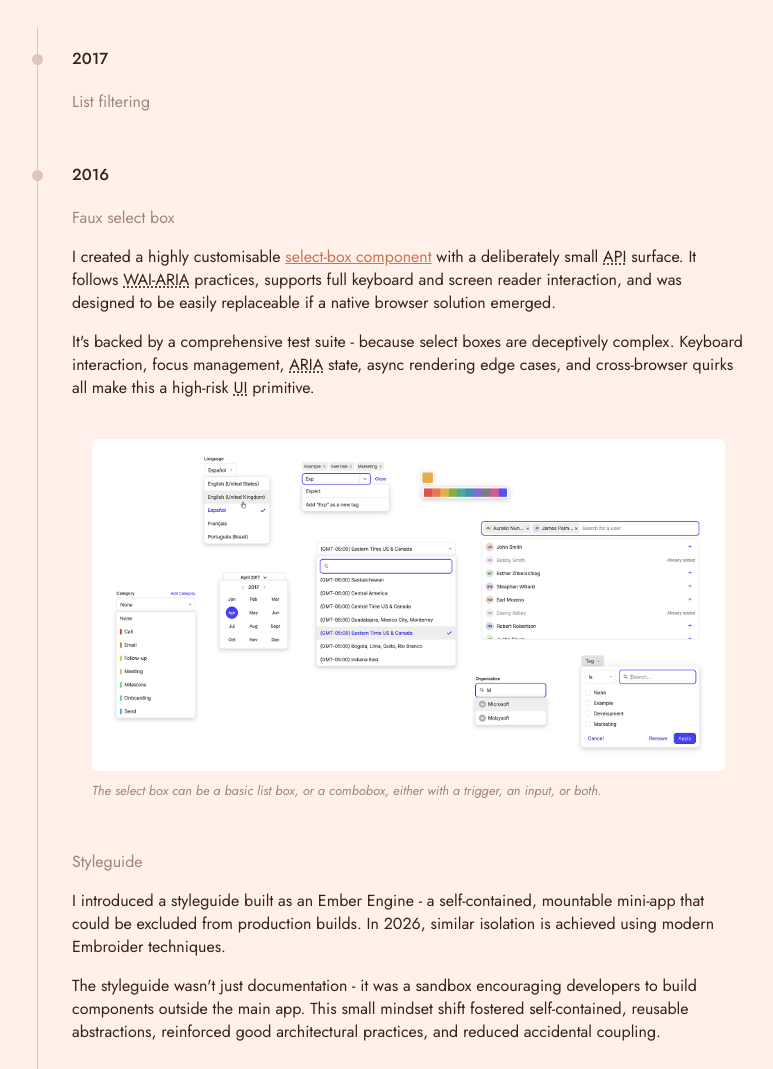
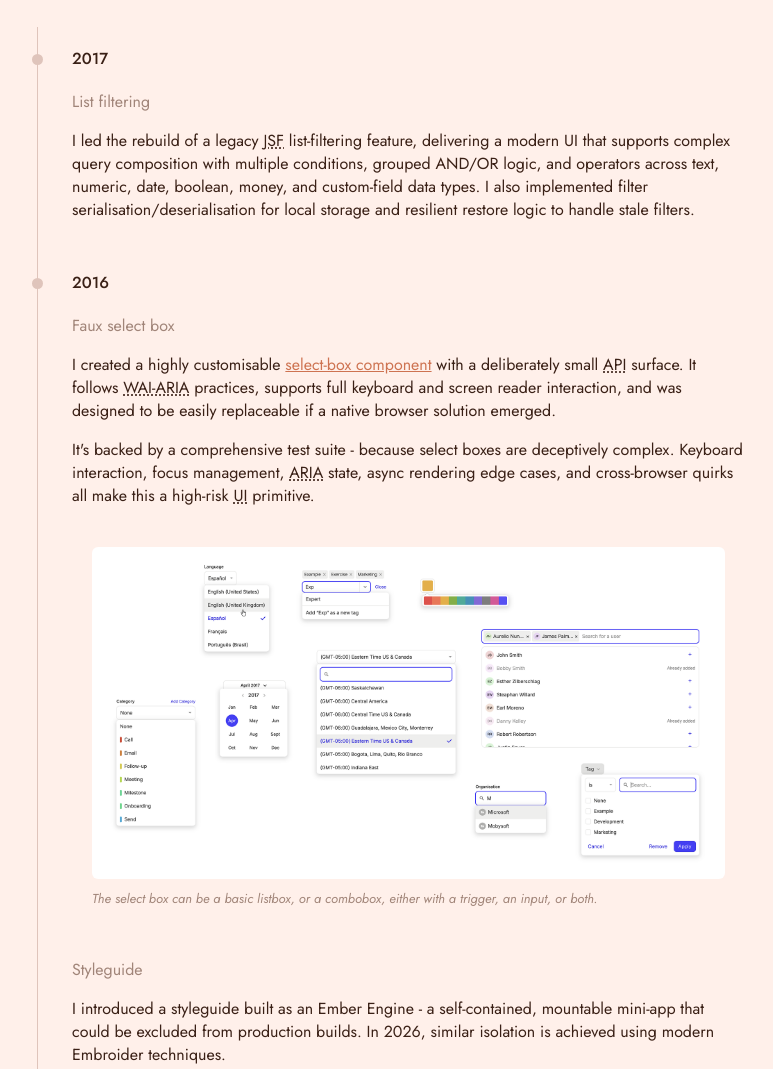
Before and after one commit to amk221/andrewkirwin.co.uk, a website built with Vite: page index.html in a window 1280 px wide. Shown: the part 523-1592 px from the top of the page, without its empty margins (249-1022 px from the left). Built offline with nearby package versions, Linux system fonts and the light colour scheme.

```diff
--- a/index.html
+++ b/index.html
@@ -73,7 +73,11 @@
 
               <h4>List filtering</h4>
               <p>
-
+                I led the rebuild of a legacy <abbr title="JavaServer Faces">JSF</abbr> list-filtering feature,
+                delivering a modern UI that supports complex
+                query composition with multiple conditions, grouped AND/OR logic, and operators across text, numeric,
+                date, boolean, money, and custom-field data types. I also implemented filter
+                serialisation/deserialisation for local storage and resilient restore logic to handle stale filters.
               </p>
             </li>
 
@@ -102,7 +106,7 @@
                     alt="Image of multiple different types of select boxes">
                 </a>
                 <figcaption>
-                  The select box can be a basic list box, or a combobox, either with a trigger,
+                  The select box can be a basic listbox, or a combobox, either with a trigger,
                   an input, or both.
                 </figcaption>
               </figure>
```
